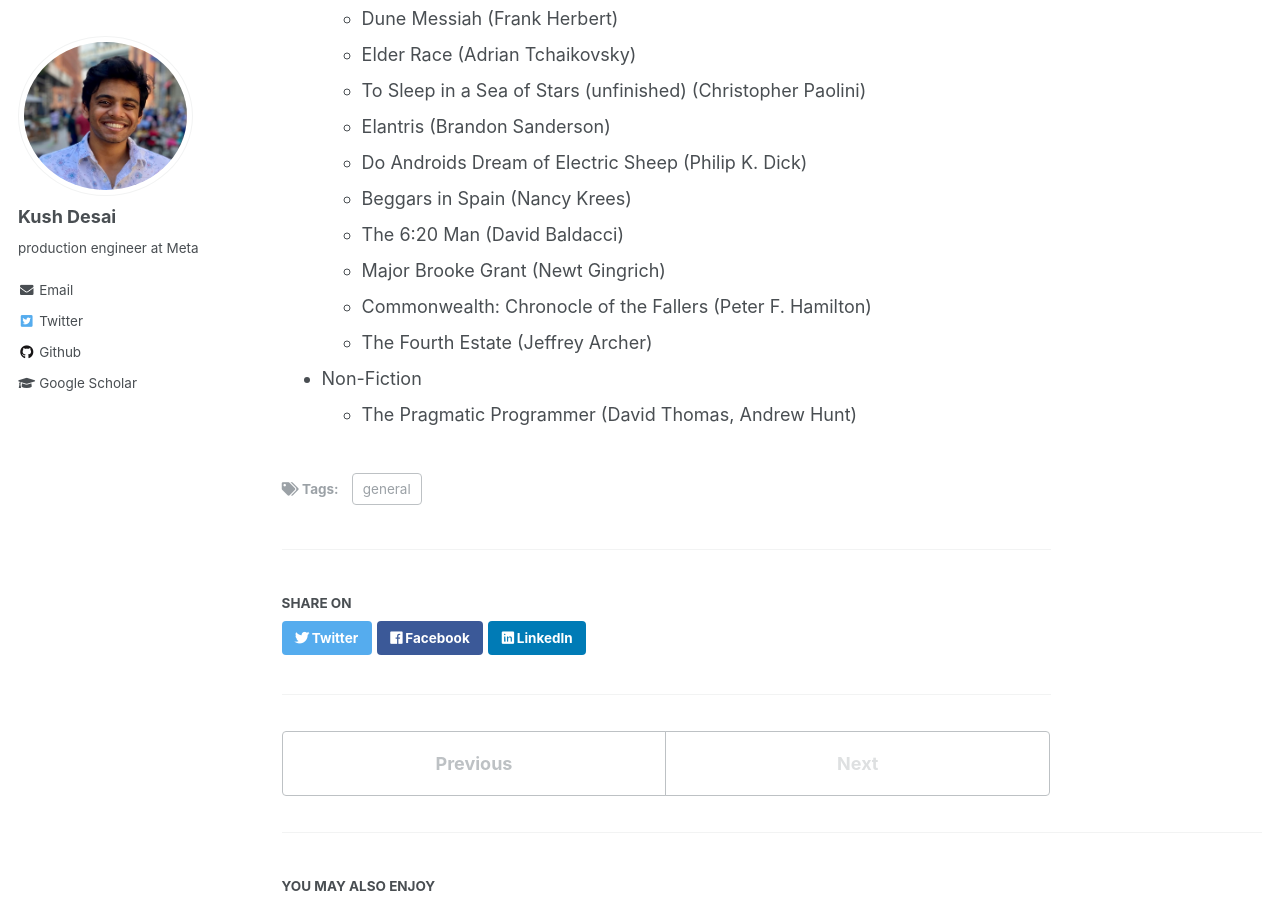
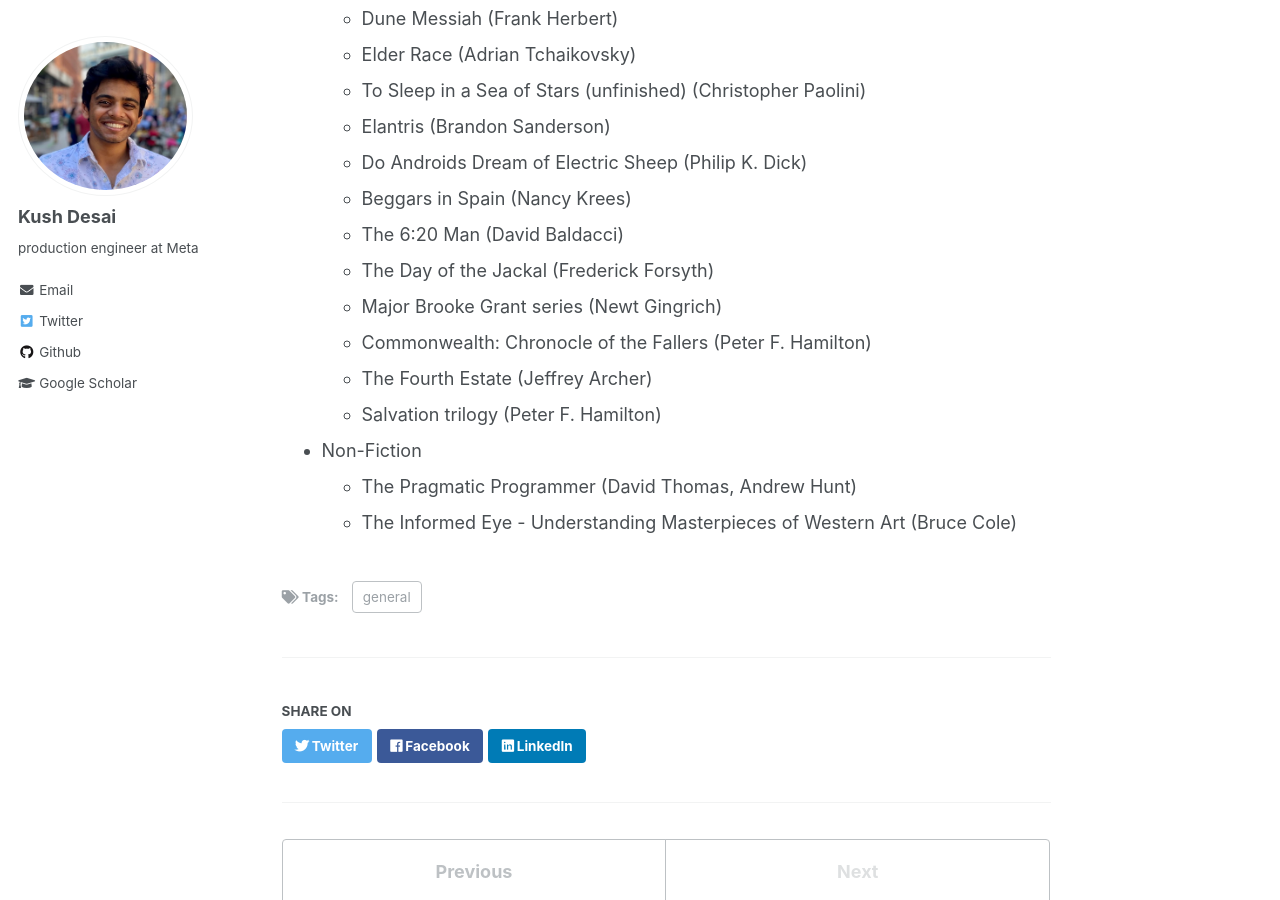
Before and after one commit to kdesai2018/kdesai2018.github.io, a Jekyll site: the page built from _posts/2024-01-01-book-2024.md, in a window 1280 px wide and 900 px high, scrolled down 474 px. Built offline with Jekyll 4.4.1, drawn with Linux system fonts in a browser that asks for light colours.

Commit message:
updating 2024 books

```diff
--- a/_posts/2024-01-01-book-2024.md
+++ b/_posts/2024-01-01-book-2024.md
@@ -19,11 +19,14 @@ A 🏃🏽‍♂️ list
     - Do Androids Dream of Electric Sheep (Philip K. Dick)
     - Beggars in Spain (Nancy Krees)
     - The 6:20 Man (David Baldacci)
-    - Major Brooke Grant (Newt Gingrich)
+    - The Day of the Jackal (Frederick Forsyth)
+    - Major Brooke Grant series (Newt Gingrich)
     - Commonwealth: Chronocle of the Fallers (Peter F. Hamilton)
     - The Fourth Estate (Jeffrey Archer)
+    - Salvation trilogy (Peter F. Hamilton)
 
 
 
 - Non-Fiction
     - The Pragmatic Programmer (David Thomas, Andrew Hunt)
+    - The Informed Eye - Understanding Masterpieces of Western Art (Bruce Cole)
```
